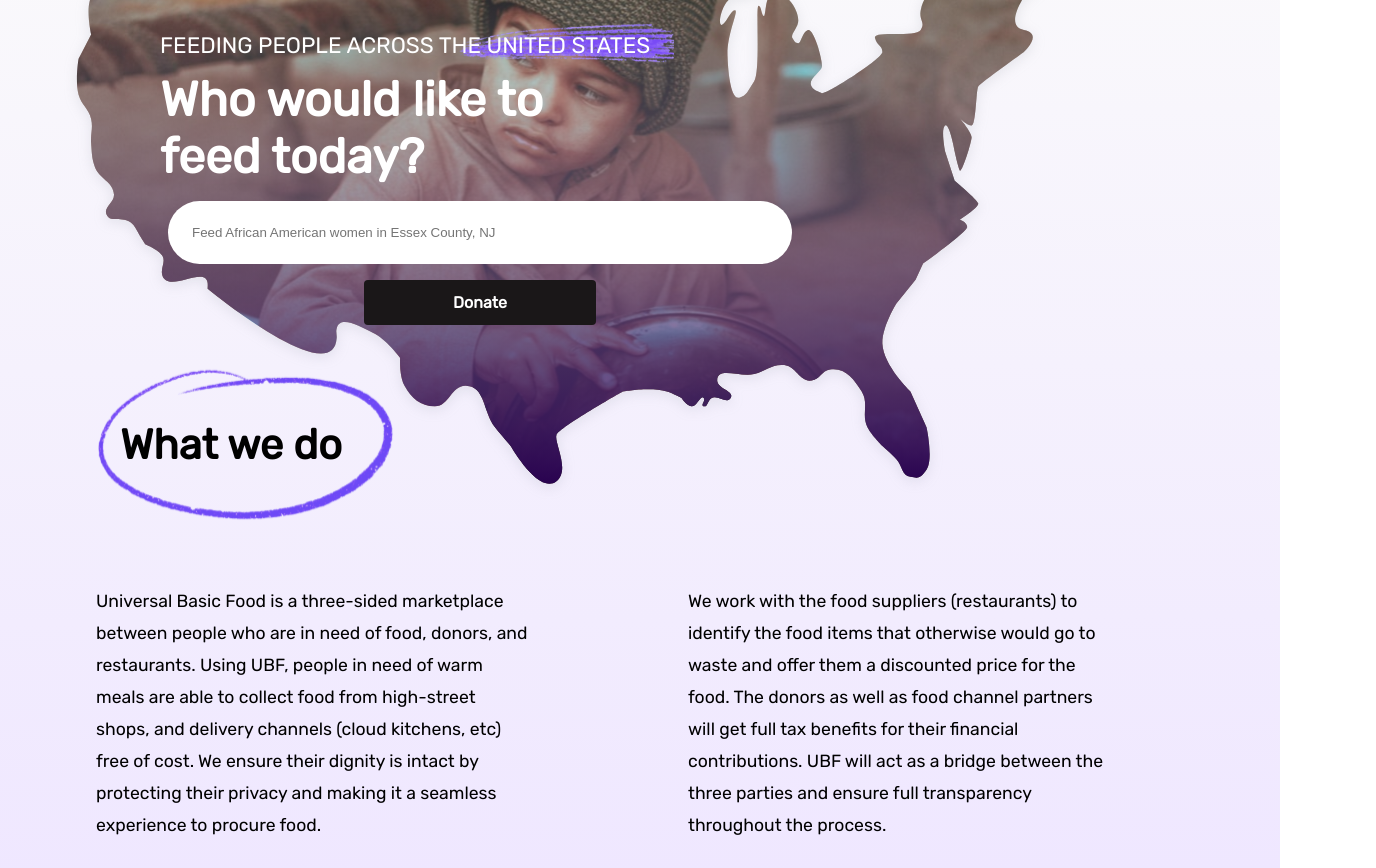
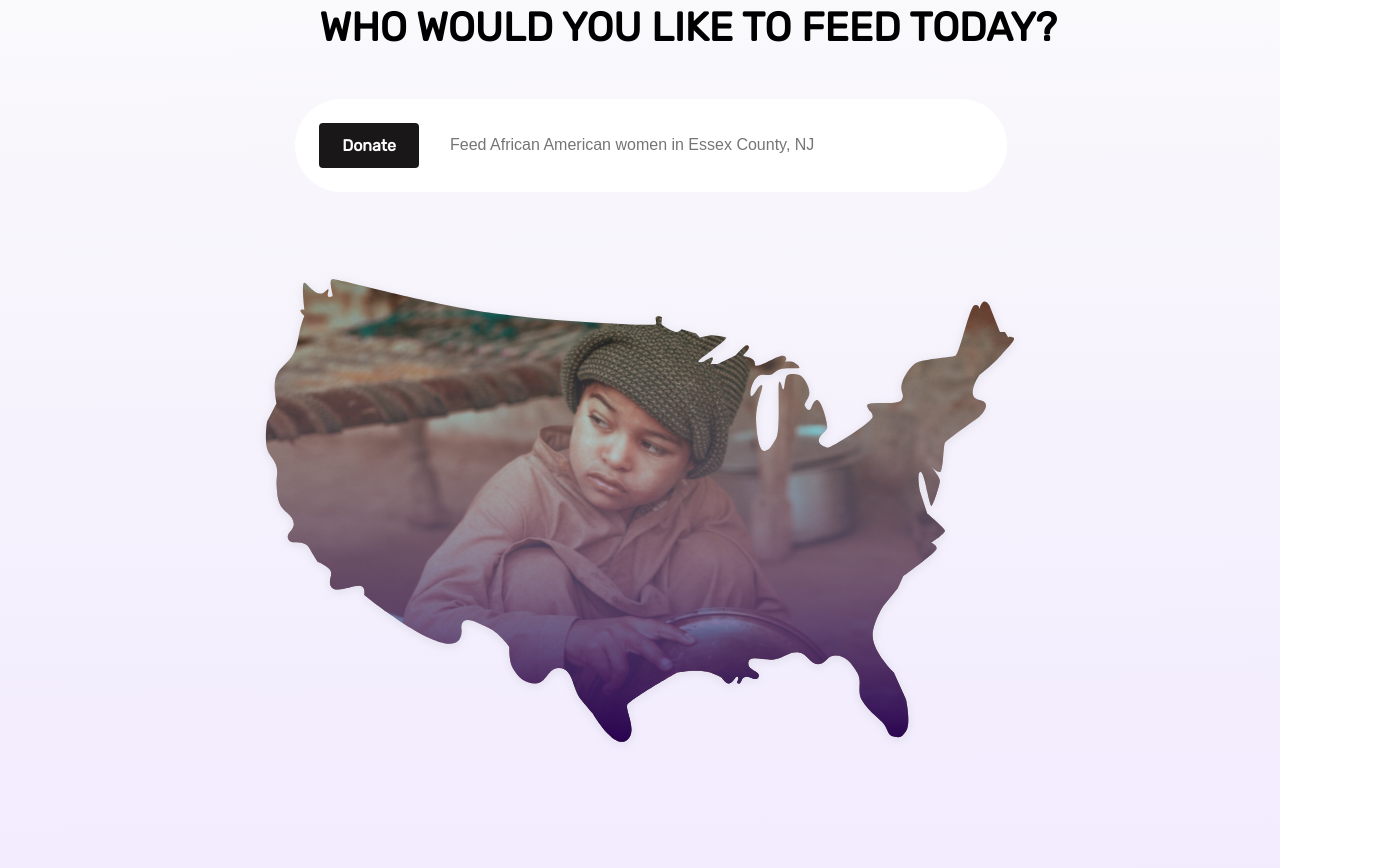
Before and after one commit to ali-718/ubfweb, a React (Create React App) app: page / in a window 1280 px wide. Shown: the part 280-1148 px from the top of the page, 1376 px wide, since content can reach past the window. Built offline with nearby package versions, Linux system fonts and the light colour scheme.

Commit message:
done with new design

```diff
--- a/src/components/Header/Header.jsx
+++ b/src/components/Header/Header.jsx
@@ -5,7 +5,7 @@
 import menuIcon from "../../assets/menuIcon.png";
 import { SmallButton } from "../Buttons/SmallButton";
 import { useWindowSize } from "../../hooks/useWindowize";
-import { withRouter } from "react-router-dom";
+import { Link, withRouter } from "react-router-dom";
 
 export const Header = withRouter((props) => {
   const [isOpen, setIsOpen] = useState(false);
@@ -53,11 +53,9 @@
           </div>
 
           <div className={styles.menuButtonBox}>
-            <SmallButton
-              onClick={() => props.history.push("/donate")}
-              text={"Donate"}
-              classname={styles.button}
-            />
+            <Link style={{ textDecoration: "none" }} to={"/donate"}>
+              <SmallButton text={"Donate"} classname={styles.button} />
+            </Link>
           </div>
         </div>
       </div>
@@ -76,11 +74,12 @@
             <p>Sign up</p>
           </div>
           <div className={styles.dropDownMenuItem}>
-            <SmallButton
-              onClick={() => props.history.push("/donate")}
-              text={"Donate"}
-              classname={styles.menuDropdownButton}
-            />
+            <Link style={{ textDecoration: "none" }} to={"/donate"}>
+              <SmallButton
+                text={"Donate"}
+                classname={styles.menuDropdownButton}
+              />
+            </Link>
           </div>
         </div>
       )}
--- a/src/components/Header/Header.module.scss
+++ b/src/components/Header/Header.module.scss
@@ -116,6 +116,7 @@
 
   @media (max-width: 1200px) {
     font-size: 0.7rem !important;
+    border: none !important;
   }
 }
 
--- a/src/components/Home/FirstContent.jsx
+++ b/src/components/Home/FirstContent.jsx
@@ -9,27 +9,28 @@
   const { width } = useWindowSize();
 
   return (
-    <div className={styles.firstContentBox}>
-      <div className={styles.firstContentImageBox}>
+    <>
+      <div className={styles.firstContentBox}>
         <div className={styles.highLighterOneBox}>
-          <div className={styles.highLighterHeadingOne}>
-            <p>Feeding people across the United States</p>
-            <img className={styles.highlighter1} src={highlighter1} />
+          <div className={styles.mainHeadingOne}>
+            <p>Who would you like to feed today?</p>
           </div>
 
-          <div className={styles.headingTwo}>
-            {width <= 800 ? (
-              <p>Who would like to feed today?</p>
-            ) : (
-              <p>
-                Who would like to <br /> feed today?
-              </p>
-            )}
+          <div className={styles.headingThree}>
+            <div className={styles.stateInputBox}>
+              <div className={styles.inputButtonBox}>
+                <SmallButton text={"Donate"} classname={styles.button} />
+              </div>
+              <input placeholder="Feed African American women in Essex County, NJ" />
+            </div>
           </div>
-          <div className={styles.headingThree}>
-            <input placeholder="Feed African American women in Essex County, NJ" />
-            <SmallButton text={"Donate"} classname={styles.button} />
-          </div>
+        </div>
+
+        <div className={styles.firstContentImageBox}></div>
+
+        <div className={styles.highLighterHeadingOne}>
+          <p>Feeding people across the United States</p>
+          <img className={styles.highlighter1} src={highlighter1} />
         </div>
       </div>
 
@@ -49,18 +50,8 @@
               their privacy and making it a seamless experience to procure food.
             </p>
           </div>
-          <div className={styles.contentsTextSecond}>
-            <p>
-              We work with the food suppliers (restaurants) to identify the food
-              items that otherwise would go to waste and offer them a discounted
-              price for the food. The donors as well as food channel partners
-              will get full tax benefits for their financial contributions. UBF
-              will act as a bridge between the three parties and ensure full
-              transparency throughout the process.
-            </p>
-          </div>
         </div>
       </div>
-    </div>
+    </>
   );
 };
--- a/src/components/Home/Home.module.scss
+++ b/src/components/Home/Home.module.scss
@@ -1,3 +1,7 @@
+body {
+  overflow-x: hidden;
+}
+
 .Box {
   width: 100%;
   margin: 0;
@@ -24,33 +28,21 @@
 }
 
 .firstContentImageBox {
-  width: 90%;
+  width: 60%;
   background-image: url("../../assets/fistMap.svg");
   background-repeat: no-repeat;
   background-size: contain;
-  height: 60rem;
-
-  @media (max-width: 1300px) {
-    height: 40rem;
-  }
-
-  @media (max-width: 1000px) {
-    height: 30rem;
-  }
+  height: 40rem;
+  margin-top: 5rem;
 
   @media (max-width: 800px) {
-    height: 30rem;
+    height: 20rem;
+    margin-top: 2rem;
+    width: 90%;
   }
 
   @media (max-width: 600px) {
-    background-size: cover;
-    background-position-x: center;
-    background-position-y: center;
     width: 100%;
-  }
-
-  @media (max-width: 550px) {
-    margin-top: -3rem;
   }
 }
 
@@ -98,11 +90,12 @@
 
 .highLighterHeadingOne {
   font-size: 1.8rem;
-  color: white;
+  color: black;
   display: flex;
   flex-direction: row;
   align-items: center;
   margin: 0;
+  margin-bottom: 10rem;
 
   p {
     z-index: 5;
@@ -111,16 +104,33 @@
     text-transform: uppercase;
   }
 
-  @media (max-width: 1400px) {
-    font-size: 1.4rem;
+  @media (max-width: 800px) {
+    font-size: 1.2rem;
+    margin-bottom: 5rem;
+    text-align: center;
+    width: 90%;
   }
+}
 
-  @media (max-width: 1100px) {
-    font-size: 1.2rem;
+.mainHeadingOne {
+  font-size: 2.5rem;
+  color: black;
+  display: flex;
+  flex-direction: row;
+  align-items: center;
+  margin: 0;
+  font-weight: bold;
+  justify-content: center;
+
+  p {
+    z-index: 5;
+    margin: 0;
+    padding: 0;
+    text-transform: uppercase;
   }
 
   @media (max-width: 800px) {
-    font-size: 1rem;
+    font-size: 1.4rem;
   }
 }
 
@@ -156,56 +166,59 @@
   }
 }
 
+.stateInputBox {
+  width: 100%;
+  padding: 1.5rem;
+  border-radius: 4.5rem;
+  display: flex;
+  background-color: white;
+  align-items: center;
+  justify-content: space-between;
+
+  input {
+    width: 80%;
+    border: none;
+    font-size: 1rem;
+  }
+
+  @media (max-width: 600px) {
+    flex-direction: column-reverse;
+    align-items: center;
+    justify-content: center;
+  }
+}
+
+.inputButtonBox {
+  width: 15%;
+
+  @media (max-width: 600px) {
+    margin-top: 2rem;
+    width: 40%;
+  }
+}
+
 .headingThree {
   display: flex;
   flex-direction: column;
   align-items: center;
   justify-content: center;
-  width: 40rem;
-  margin-top: 1rem;
+  width: 60rem;
+  margin-top: 3rem;
 
-  input {
+  @media (max-width: 1300px) {
     width: 90%;
-    padding: 1.5rem;
-    border-radius: 4.5rem;
-    border: none;
-
-    @media (max-width: 800px) {
-      padding: 1rem;
-    }
-  }
-
-  @media (max-width: 1400px) {
-    margin-top: 1rem;
-  }
-
-  @media (max-width: 1100px) {
-    width: 30rem;
-  }
-
-  @media (max-width: 800px) {
-    width: 25rem;
-  }
-
-  @media (max-width: 500px) {
-    width: 100%;
   }
 }
 
 .button {
-  width: 14.5rem;
+  width: 100%;
   background-color: var(--BUTTON-COLOR);
-  margin-top: 1rem;
 }
 
 .belowContent {
   width: 100%;
-  margin-top: -10rem;
-  margin-bottom: 2rem;
-
-  @media (max-width: 1400px) {
-    margin-top: -5rem;
-  }
+  margin-bottom: 5rem;
+  margin-top: 10rem;
 
   @media (max-width: 900px) {
     display: flex;
@@ -220,7 +233,6 @@
   font-size: 2.6rem;
   color: black;
   font-weight: bold;
-  margin-left: 1.5rem;
 
   @media (max-width: 600px) {
     font-size: 1.8rem;
@@ -240,7 +252,10 @@
 }
 
 .belowContainer {
-  margin-left: 8rem;
+  width: 100%;
+  display: flex;
+  flex-direction: column;
+  align-items: center;
 
   @media (max-width: 1400px) {
     margin-left: 6rem;
@@ -262,10 +277,9 @@
 
 .belowContentContainer {
   display: flex;
-  margin-top: 0rem;
-  margin-left: 8rem;
-  width: 70%;
-  justify-content: space-between;
+  width: 90%;
+  justify-content: center;
+  align-items: center;
 
   @media (max-width: 1400px) {
     margin-left: 6rem;
@@ -290,11 +304,7 @@
 }
 
 .contentsText {
-  width: 30rem;
-
-  @media (max-width: 900px) {
-    margin-left: 1rem;
-  }
+  width: 35rem;
 
   @media (max-width: 700px) {
     width: 100%;
--- a/src/routes.js
+++ b/src/routes.js
@@ -9,7 +9,7 @@
 
 export const Routes = () => {
   return (
-    <Router>
+    <Router basename={process.env.PUBLIC_URL}>
       <Switch>
         <Route exact path={HOME} component={HomePage} />
         <Route exact path={DONATE} component={DonatePage} />
```
Also changed, not shown: package.json (+7 -1 lines), 1 other file (tests, documents, lock files or other folders).
